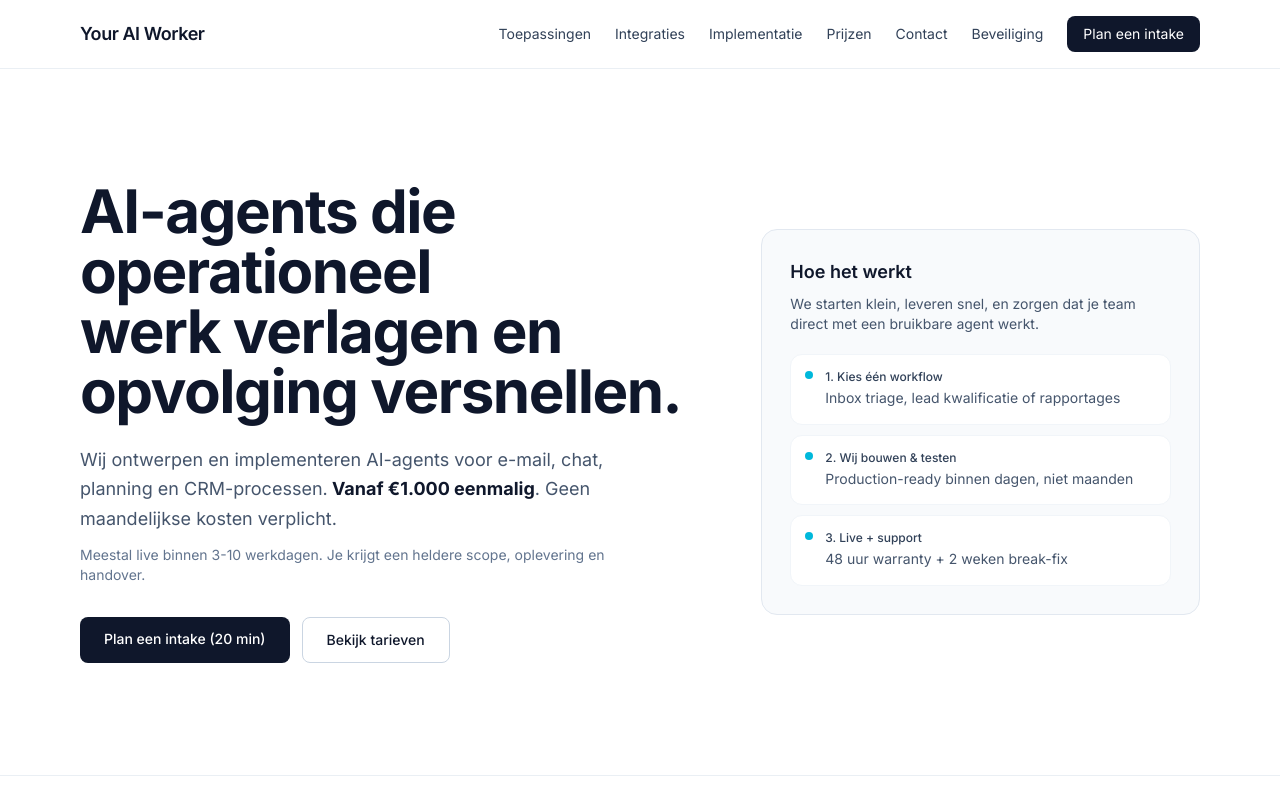
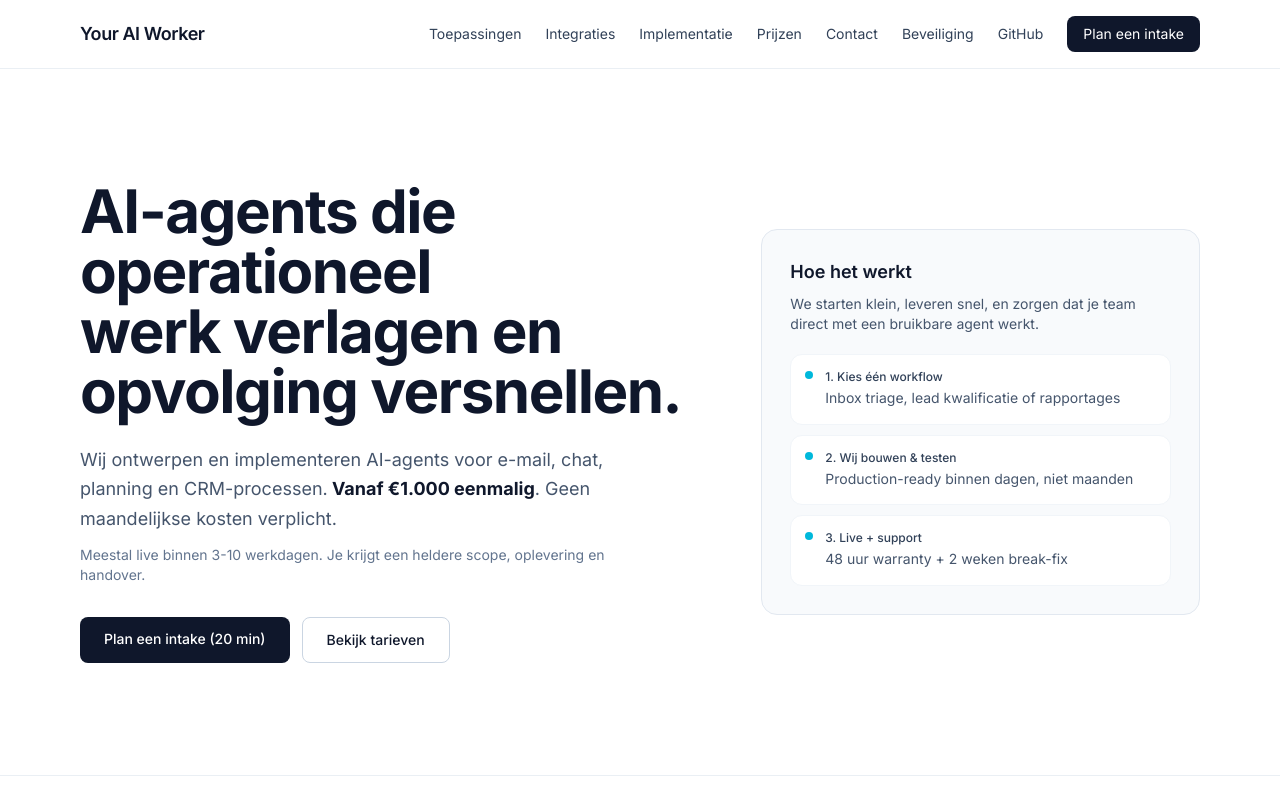
Before and after one commit to openclawbot69420-ux/youraiworker-site, a Next.js app: page / in a window 1280 px wide. Shown: the top 795 px of the page. Built offline with nearby package versions, Linux system fonts and the light colour scheme.

Commit message:
Add GitHub link to top navigation

```diff
--- a/src/app/layout.tsx
+++ b/src/app/layout.tsx
@@ -95,6 +95,7 @@ export const metadata: Metadata = {
 type NavItem = {
   href: string
   label: string
+  external?: boolean
 }
 
 const NAV_ITEMS: NavItem[] = [
@@ -104,9 +105,22 @@ const NAV_ITEMS: NavItem[] = [
   { href: "/pricing", label: "Prijzen" },
   { href: "/contact", label: "Contact" },
   { href: "/security", label: "Beveiliging" },
+  {
+    href: "https://github.com/openclawbot69420-ux/youraiworker-site",
+    label: "GitHub",
+    external: true,
+  },
 ]
 
 const HEADER_CTA: NavItem = { href: "/contact", label: "Plan een intake" }
+
+const buildNavHref = (item: NavItem) => {
+  if (!item.external) return item.href
+
+  const url = new URL(item.href)
+
+  return `${url.pathname}${url.search}${url.hash}`
+}
 
 const RootLayout: React.FC<{ children: React.ReactNode }> = (props) => {
   const { children } = props
@@ -160,11 +174,21 @@ const Header: React.FC = () => {
         </a>
         <MobileNav items={NAV_ITEMS} cta={HEADER_CTA} />
         <nav className="hidden items-center gap-6 text-sm text-slate-700 md:flex">
-          {NAV_ITEMS.map((item) => (
-            <a key={item.href} className="hover:text-slate-900 transition-colors" href={item.href}>
-              {item.label}
-            </a>
-          ))}
+          {NAV_ITEMS.map((item) => {
+            const href = buildNavHref(item)
+
+            return (
+              <a
+                key={item.href}
+                className="hover:text-slate-900 transition-colors"
+                href={href}
+                target={item.external ? "_blank" : undefined}
+                rel={item.external ? "noreferrer" : undefined}
+              >
+                {item.label}
+              </a>
+            )
+          })}
           <a
             className="rounded-lg bg-slate-900 px-4 py-2 text-white hover:bg-slate-800 transition-colors"
             href={HEADER_CTA.href}
```
